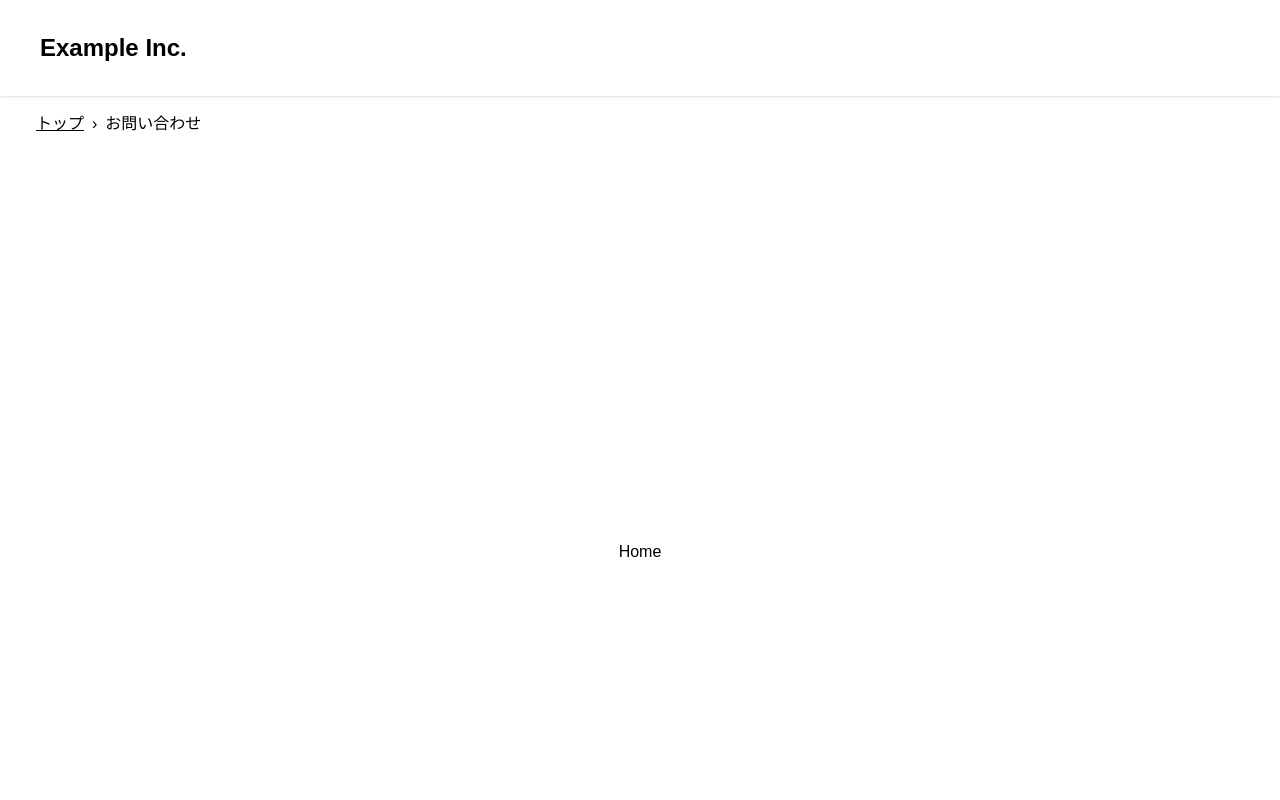
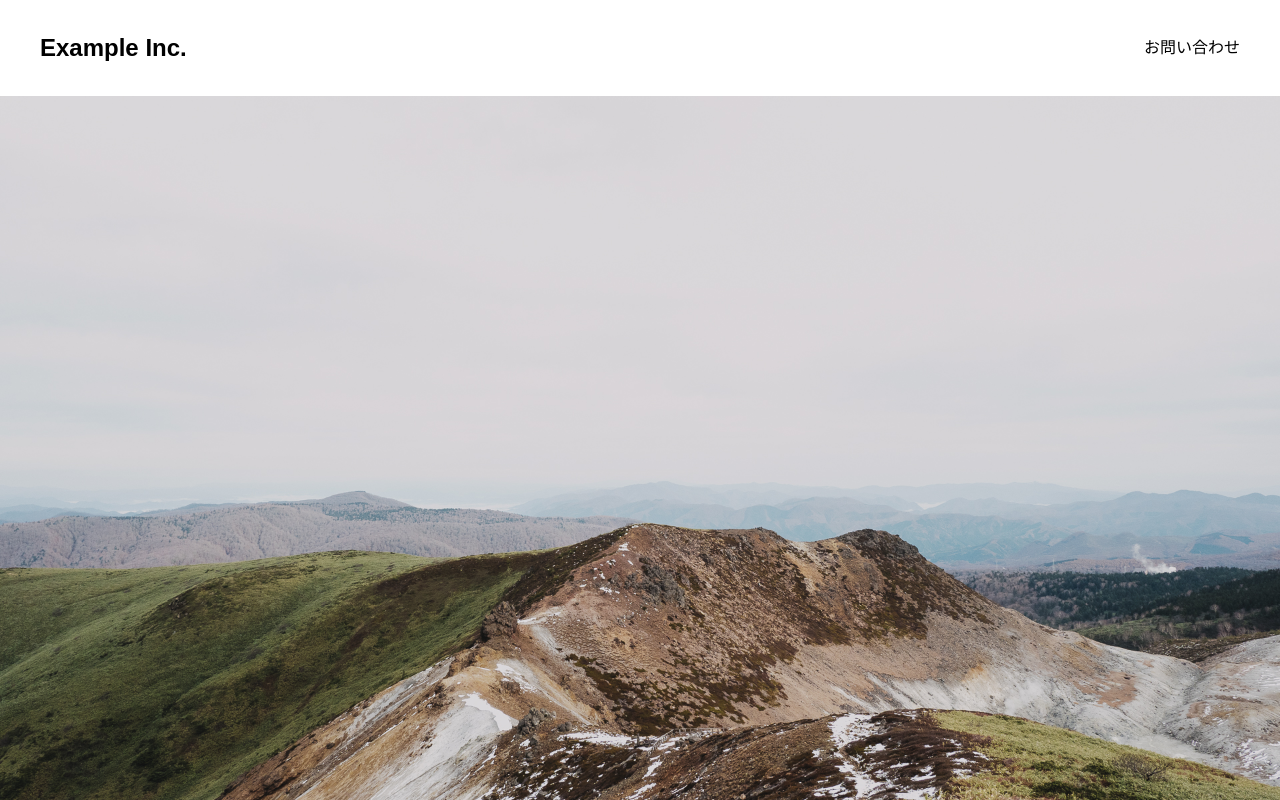
Before and after one commit to hideyukisaito/ycf, a React (Vite) app: page / in a window 1280 px wide. Shown: the top 800 px of the page. Built offline with nearby package versions, Linux system fonts and the light colour scheme.

Commit message:
added hero image

```diff
--- a/src/App.tsx
+++ b/src/App.tsx
@@ -1,6 +1,5 @@
 import './App.css'
 import Header from './components/Header'
-import Breadcrumbs from './components/Breadcrumbs'
 import Footer from './components/Footer'
 import { Outlet } from 'react-router-dom'
 
@@ -8,7 +7,6 @@ const App: React.FC = () => {
   return (
     <div className='App flex flex-col relative'>
       <Header />
-      <Breadcrumbs />
       <Outlet />
       <Footer />
     </div>
--- a/src/components/Header/Header.tsx
+++ b/src/components/Header/Header.tsx
@@ -1,12 +1,14 @@
-import { Link } from 'react-router-dom'
+import { Link, useLocation } from 'react-router-dom'
 import React from 'react'
 
 export const Header: React.FC = () => {
+  const { pathname } = useLocation()
+
   return (
     <div
       className='
         w-full
-        inline-flex flex-col items-start justify-center
+        inline-flex flex-row items-center justify-between
         px-6 md:px-10
         py-4 md:py-8
         bg-white
@@ -16,6 +18,12 @@ export const Header: React.FC = () => {
       <Link to='/'>
         <p className='text-lg md:text-2xl font-bold'>Example Inc.</p>
       </Link>
+
+      {!pathname.includes('contact') &&
+        <Link to='/contact'>
+          <p className='text-sm md:text-base'>お問い合わせ</p>
+        </Link>
+      }
     </div>
   )
 }
--- a/src/components/InputErrorAlert/InputErrorAlert.tsx
+++ b/src/components/InputErrorAlert/InputErrorAlert.tsx
@@ -50,7 +50,7 @@ const InputErrorAlert: React.FC<TProps> = ({ isVisible = false }) => {
         {
           Object.entries(errorMessages).reduce((result: JSX.Element[], item) => {
             const [_, message] = item
-            result.push(<li>・{message}</li>)
+            result.push(<li key={message}>・{message}</li>)
             return result
           }, [])
         }
--- a/src/pages/Contact/Contact.tsx
+++ b/src/pages/Contact/Contact.tsx
@@ -45,12 +45,13 @@ const Contact: React.FC = () => {
   const mainClassNames = [
     'flex', 'flex-col', 'items-center', 'self-center',
     'lg:w-[560px]',
+    'lg:my-12',
     'relative',
   ]
 
   return (
     <FormProvider {...methods}>
-      <div className='flex md:hidden sticky top-0 z-50'>
+      <div className='flex md:hidden sticky t-0 z-50'>
         <InputErrorAlert isVisible={hasError} />
       </div>
 
--- a/src/pages/Home/Home.tsx
+++ b/src/pages/Home/Home.tsx
@@ -1,7 +1,16 @@
+import classNames from 'classnames'
+
 const Home: React.FC = () => {
   return (
-    <main className='w-screen h-screen flex flex-col justify-center items-center'>
-      <div>Home</div>
+    <main className={classNames(
+      'flex', 'flex-col', 'justify-center', 'items-center',
+      'w-screen', 'h-screen',
+      'show',
+    )}>
+      <div className={classNames(
+        'w-full', 'h-screen',
+        "bg-[url('/images/hero.jpg')]", 'bg-cover', 'bg-bottom'
+      )}></div>
     </main>
   )
 }
```
Also changed, not shown: public/images/hero.jpg (added).
